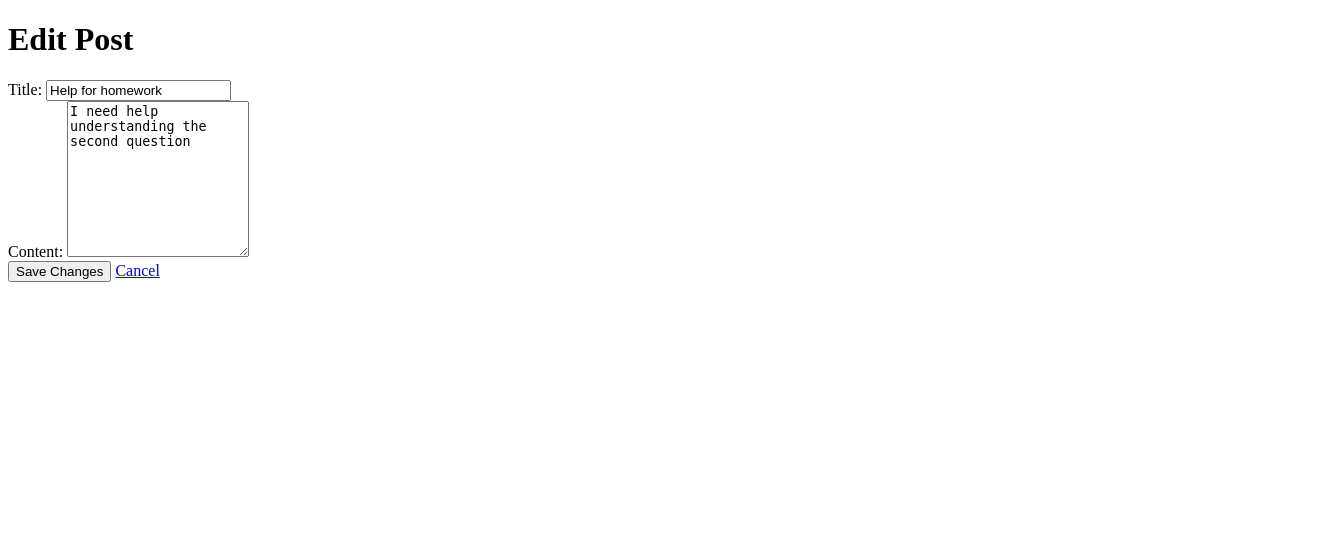
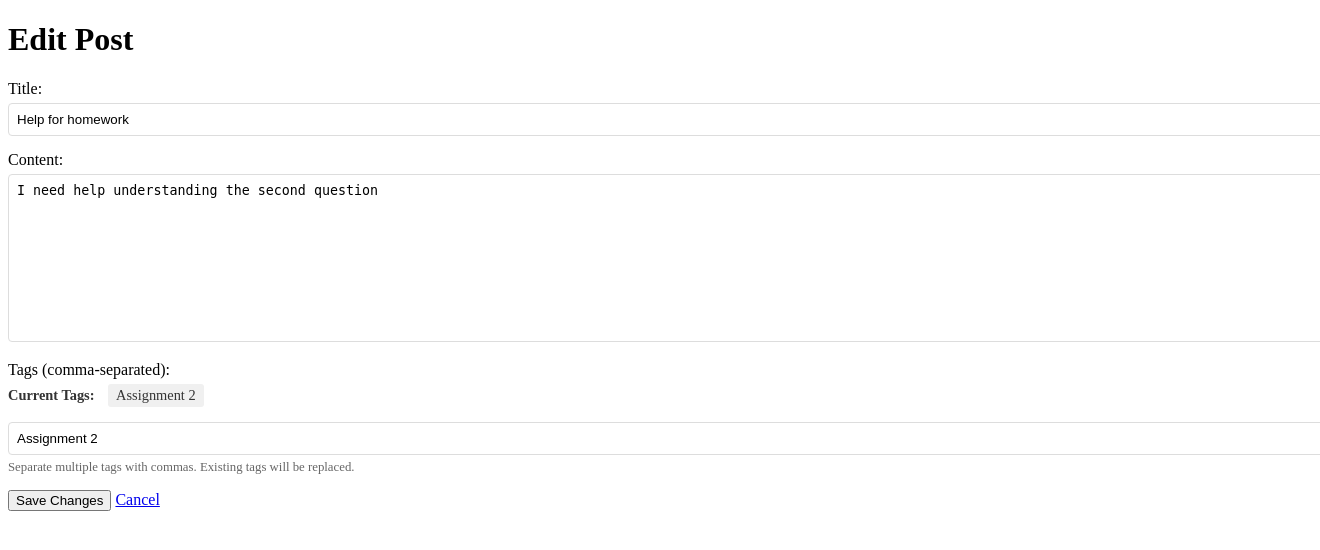
Before and after one commit to rsprenne/cs348Project, a Django app: page /post/1/edit/ in a window 1320 px wide; the page is wider, and only the part inside the window is pictured. Shown: the top 550 px of that part. Run offline with Django 5.2, Linux system fonts and the light colour scheme; data comes from the database, SQL or seed files in the repository; both versions use the stored data as it was after the commit.

Commit message:
Added tags, editing of tags in posts, and tag filtering

```diff
--- a/forum/templates/forum/add_post.html
+++ b/forum/templates/forum/add_post.html
@@ -26,6 +26,11 @@
                 <input type="text" name="author" id="author" required>
             </div>
 
+            <div class="form-group">
+                <label for="tags">Tags (comma-separated):</label>
+                <input type="text" id="tags" name="tags" placeholder="e.g., Assignment 1, Exam, Project, Quiz">
+            </div>
+
             <button type="submit">Create Post</button>
         </form>
 
--- a/forum/templates/forum/edit_post.html
+++ b/forum/templates/forum/edit_post.html
@@ -21,9 +21,65 @@
                 <textarea name="content" id="content" rows="10" required>{{ post.content }}</textarea>
             </div>
 
+            <div class="form-group">
+                <label for="tags">Tags (comma-separated):</label>
+
+                {% if post.tags.all %}
+                <div class="current-tags">
+                    <strong>Current Tags:</strong>
+                    {% for tag in post.tags.all %}
+                        <span class="tag-badge">{{ tag.name }}</span>
+                    {% endfor %}
+                </div>
+                {% endif %}
+
+                <input type="text" name="tags" id="tags"
+                    value="{{ existing_tags }}"
+                    placeholder="e.g., Assignment 1, Exam, Project">
+                <p class="tag-help">Separate multiple tags with commas. Existing tags will be replaced.</p>
+            </div>
+
             <button type="submit">Save Changes</button>
             <a href="{% url 'detail' post.id %}" class="cancel-button">Cancel</a>
         </form>
     </main>
+
+    <style>
+        .form-group {
+            margin-bottom: 15px;
+        }
+        .form-group label {
+            display: block;
+            margin-bottom: 5px;
+        }
+        .form-group input,
+        .form-group textarea {
+            width: 100%;
+            padding: 8px;
+            border: 1px solid #ddd;
+            border-radius: 4px;
+        }
+        .tag-help {
+            font-size: 0.8em;
+            color: #666;
+            margin-top: 5px;
+        }
+        .current-tags {
+            margin-bottom: 10px;
+            font-size: 0.9em;
+            color: #333;
+        }
+        .current-tags strong {
+            margin-right: 10px;
+        }
+        .tag-badge {
+            background-color: #f0f0f0;
+            padding: 3px 8px;
+            margin-right: 5px;
+            border-radius: 3px;
+            display: inline-block;
+            margin-bottom: 5px;
+        }
+    </style>
 </body>
 </html>
--- a/forum/views.py
+++ b/forum/views.py
@@ -4,9 +4,19 @@ from django.template import loader
 from .models import Post, Comment, Tag
 
 def index(request):
+    all_tags = Tag.objects.all()
+
+    selected_tag = request.GET.get('tag')
+
     post_list = Post.objects.all()
+
+    if selected_tag:
+        post_list = post_list.filter(tags__name=selected_tag)
+
     context = {
         "post_list": post_list,
+        "all_tags": all_tags,
+        "selected_tag": selected_tag
     }
     return render(request, "forum/index.html", context)
 
@@ -21,6 +31,13 @@ def add_post(request):
             content=request.POST['content'],
             author=request.POST['author'],
         )
+        tags_input = request.POST.get('tags', '')
+        if tags_input:
+            tag_names = [tag.strip() for tag in tags_input.split(',')]
+            for tag_name in tag_names:
+                if tag_name:
+                    tag, created = Tag.objects.get_or_create(name=tag_name)
+                    new_post.tags.add(tag)
         return redirect('detail', post_id=new_post.id)
     return render(request, 'forum/add_post.html')
 
@@ -55,9 +72,21 @@ def edit_post(request, post_id):
         post.title = request.POST['title']
         post.content = request.POST['content']
         post.save()
+
+        post.tags.clear()
+        tags_input = request.POST.get('tags', '')
+        if tags_input:
+            tag_names = [tag.strip() for tag in tags_input.split(',')]
+            for tag_name in tag_names:
+                if tag_name:
+                    tag, created = Tag.objects.get_or_create(name = tag_name)
+                    post.tags.add(tag)
+
         return redirect('detail', post_id=post_id)
 
-    return render(request, 'forum/edit_post.html', {'post': post})
+    existing_tags = ', '.join(post.tags.values_list('name', flat=True))
+
+    return render(request, 'forum/edit_post.html', {'post': post, 'existing_tags': existing_tags})
 
 def edit_comment(request, post_id, comment_id):
     comment = get_object_or_404(Comment, pk=comment_id, post_id=post_id)
```
Also changed, not shown: forum/templates/forum/detail.html (+20 -1 lines), forum/templates/forum/index.html (+39 -0 lines), db.sqlite3.
